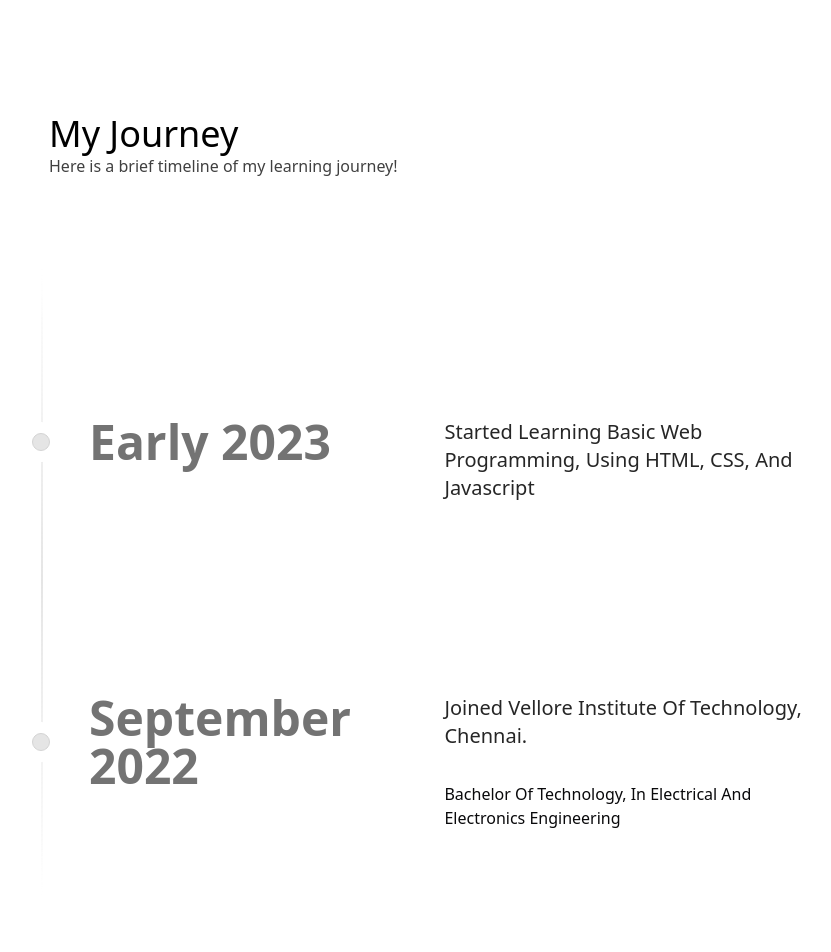
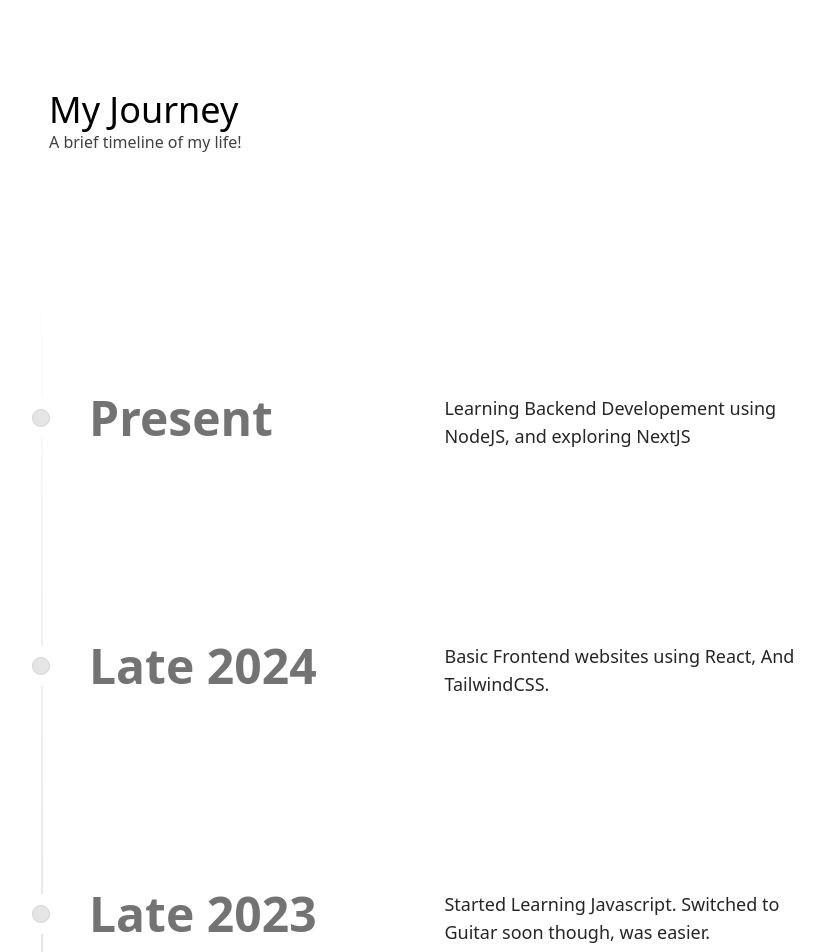
Before and after one commit to SKumr20/portfolio-v1, a Next.js app: page / in a window 1280 px wide. Shown: the part 580-1532 px from the top of the page, without its empty margins (223-1054 px from the left). Before the commit the page ends 1490 px from the top, so only its background shows below. Built offline with nearby package versions, Linux system fonts and the light colour scheme.

Commit message:
Add domain Modify HomeTimeline

```diff
--- a/src/components/Hero.jsx
+++ b/src/components/Hero.jsx
@@ -8,7 +8,7 @@ const Hero = () => {
   return (
     <div className="flex flex-col-reverse md:flex-row justify-between items-center p-12 mx-6 md:mx-60 gap-6 mb-20">
       {/* Hero Content div */}
-      <div className="mb-6 flex flex-col text-center gap-y-2 md:text-start">
+      <div className="flex flex-col text-center gap-y-2 md:text-start">
             <h1 className="text-4xl font-bold">Satyam Kumar</h1>
             {/* Title And Location */}
             <div className="mb-4 flex flex-col md:flex-row text-center gap-y-2 items-center gap-2">
--- a/src/components/ui/HomeTimeline.jsx
+++ b/src/components/ui/HomeTimeline.jsx
@@ -5,12 +5,45 @@ import { Timeline } from "@/components/ui/timeline";
 export function HomeTimeline() {
   const data = [
     {
+      title: "Present",
+      content: (
+        <div>
+          <h2
+            className="text-neutral-800 dark:text-neutral-200 text-sm md:text-lg font-normal mb-8">
+            Learning Backend Developement using NodeJS, and exploring NextJS
+          </h2>
+        </div>
+      ),
+    },
+    {
+      title: "Late 2024",
+      content: (
+        <div>
+          <h2
+            className="text-neutral-800 dark:text-neutral-200 text-sm md:text-lg font-normal mb-8">
+            Basic Frontend websites using React, And TailwindCSS.
+          </h2>
+        </div>
+      ),
+    },
+    {
+      title: "Late 2023",
+      content: (
+        <div>
+          <h2
+            className="text-neutral-800 dark:text-neutral-200 text-sm md:text-lg font-normal mb-8">
+            Started Learning Javascript. Switched to Guitar soon though, was easier.
+          </h2>
+        </div>
+      ),
+    },
+    {
       title: "Early 2023",
       content: (
         <div>
           <h2
-            className="text-neutral-800 dark:text-neutral-200 text-sm md:text-xl font-normal mb-8">
-            Started Learning Basic Web Programming, Using HTML, CSS, And Javascript
+            className="text-neutral-800 dark:text-neutral-200 text-sm md:text-lg font-normal mb-8">
+            Started Learning C (Never Been the same)
           </h2>
         </div>
       ),
@@ -20,12 +53,20 @@ export function HomeTimeline() {
       content: (
         <div>
           <h2
-            className="text-neutral-800 dark:text-neutral-200 text-sm md:text-xl font-normal mb-8">
+            className="text-neutral-800 dark:text-neutral-200 text-sm md:text-lg font-normal mb-8">
               Joined Vellore Institute Of Technology, Chennai.
           </h2>
-          <p>
-            Bachelor Of Technology, In Electrical And Electronics Engineering
-          </p>
+        </div>
+      ),
+    },
+    {
+      title: "Born 2002",
+      content: (
+        <div>
+          <h2
+            className="text-neutral-800 dark:text-neutral-200 text-sm md:text-xl font-normal mb-8">
+              Patna, Bihar, IN
+          </h2>
         </div>
       ),
     },
--- a/src/components/ui/timeline.jsx
+++ b/src/components/ui/timeline.jsx
@@ -34,7 +34,7 @@ export const Timeline = ({
         </h2>
         <p
           className="text-neutral-700 dark:text-neutral-300 text-sm md:text-base max-w-sm">
-          Here is a brief timeline of my learning journey!
+          A brief timeline of my life!
         </p>
       </div>
       <div ref={ref} className="relative max-w-7xl mx-auto pb-20">
```
